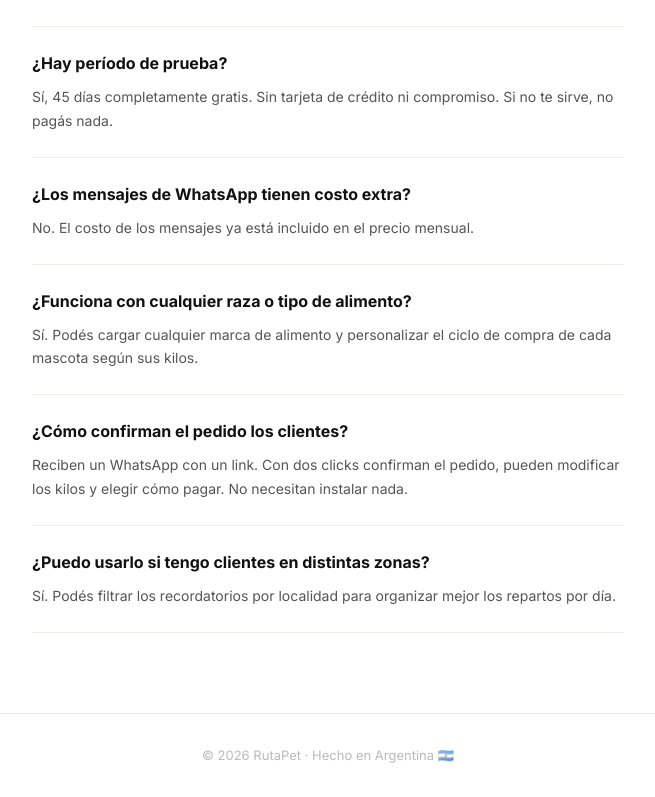
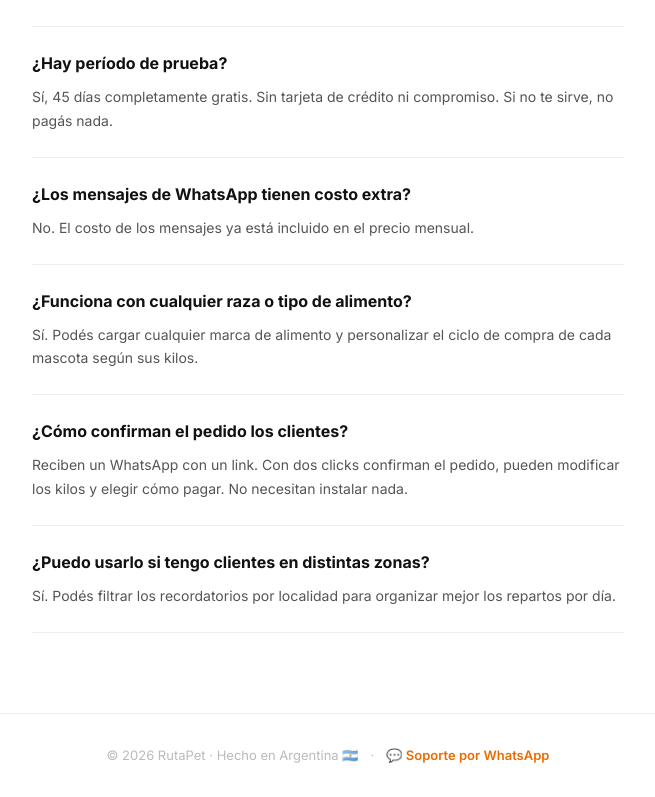
Before and after one commit to samuelanriquez-byte/rutapet, a Next.js app: page / in a window 1280 px wide. Shown: the part 2727-3524 px from the top of the page, without its empty margins (312-967 px from the left). Built offline with nearby package versions, Linux system fonts and the light colour scheme.

Commit message:
Agregar WhatsApp de soporte en footer

```diff
--- a/app/page.tsx
+++ b/app/page.tsx
@@ -142,6 +142,10 @@ export default function LandingPage() {
       {/* Footer */}
       <footer style={{ borderTop: '1px solid #F0EDE8', padding: '32px 40px', textAlign: 'center', color: '#BBB', fontSize: 13 }}>
         © 2026 RutaPet · Hecho en Argentina 🇦🇷
+        <span style={{ margin: '0 12px' }}>·</span>
+        <a href="https://wa.me/541127130451" target="_blank" rel="noopener noreferrer" style={{ color: '#EA6C00', textDecoration: 'none', fontWeight: 600 }}>
+          💬 Soporte por WhatsApp
+        </a>
       </footer>
     </main>
   )
```
